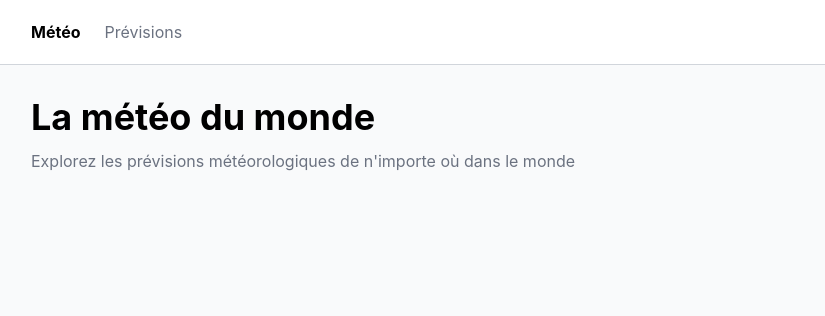
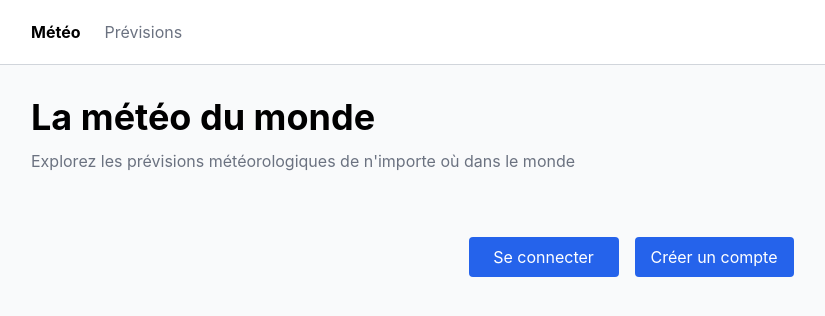
Before and after one commit to LarekMehdi/fo-meteo, a Vue app: page / in a window 1280 px wide. Shown: the top 316 px of the page, without its empty margins (9-834 px from the left). Built offline with nearby package versions, Linux system fonts and the light colour scheme; the HTML template or start-up script is replaced by a standard one.

Commit message:
feat: component Button

```diff
--- a/src/App.vue
+++ b/src/App.vue
@@ -10,7 +10,9 @@ import Navbar from './components/shared/Navbar.vue';
     </nav>
 
     <main class="flex-1 px-3 sm:px-6 lg:px-10 bg-gray-50 pt-8 pb-20">
-      <RouterView />
+      <div class="max-w-7xl mx-auto">
+        <RouterView />
+      </div>
     </main>
   </div>
 </template>
--- /dev/null
+++ b/src/components/inputs/ButtonCustom.vue
@@ -0,0 +1,44 @@
+<script lang="ts">
+export default {
+  props: {
+    buttonColor: {
+      type: String,
+      required: false,
+      default: 'bg-blue-600',
+    },
+    buttonColorHover: {
+      type: String,
+      required: false,
+      default: 'hover:bg-blue-700',
+    },
+    content: {
+      type: String,
+      required: true,
+    },
+  },
+  setup(props, { emit }) {
+    const handleClick = () => {
+      emit('click');
+    };
+    return {
+      props,
+      handleClick,
+    };
+  },
+  emits: ['click'],
+};
+</script>
+
+<template>
+  <button
+    type="button"
+    :class="[
+      props.buttonColor,
+      props.buttonColorHover,
+      'py-2 px-4 rounded active:shadow-lg min-w-[150px] text-white transition-colors',
+    ]"
+    @click="handleClick"
+  >
+    {{ props.content }}
+  </button>
+</template>
--- a/src/components/shared/Title.vue
+++ b/src/components/shared/Title.vue
@@ -20,8 +20,8 @@ export default {
 
 <template>
   <section>
-    <h1 class="text-4xl font-bold mb-3">{{ content }}</h1>
-    <p v-if="subTitle" class="text-gray-500 mb-10">{{ subTitle }}</p>
+    <h1 class="text-4xl font-bold mb-3">{{ props.content }}</h1>
+    <p v-if="subTitle" class="text-gray-500 mb-10">{{ props.subTitle }}</p>
   </section>
 </template>
 
--- a/src/views/HomeView.vue
+++ b/src/views/HomeView.vue
@@ -1,12 +1,27 @@
 <script lang="ts">
+import ButtonCustom from '@/components/inputs/ButtonCustom.vue';
 import Title from '@/components/shared/Title.vue';
+import { useRouter } from 'vue-router';
 
 export default {
   setup() {
-    return {};
+    const router = useRouter();
+
+    function goToSignup() {
+      router.push('/signup');
+    }
+
+    function goToSignin() {
+      router.push('/signin');
+    }
+    return {
+      goToSignup,
+      goToSignin,
+    };
   },
   components: {
     Title,
+    ButtonCustom,
   },
 };
 </script>
@@ -17,5 +32,12 @@ export default {
       content="La météo du monde"
       subTitle="Explorez les prévisions météorologiques de n'importe où dans le monde"
     />
+
+    <aside class="flex flex-col items-center justify-center gap-6 text-center">
+      <section class="flex flex-row gap-4 w-full justify-center items-center">
+        <ButtonCustom @click="goToSignin" content="Se connecter" />
+        <ButtonCustom @click="goToSignup" content="Créer un compte" />
+      </section>
+    </aside>
   </article>
 </template>
```
